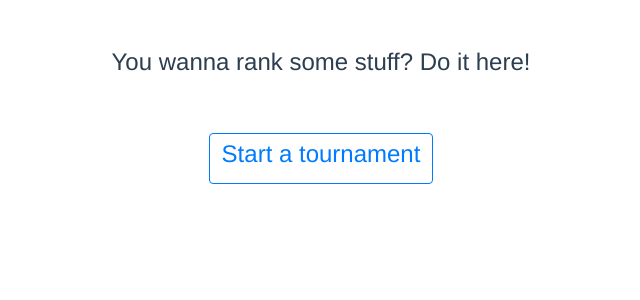
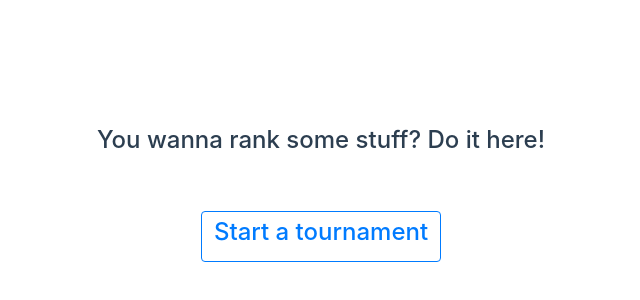
Before and after one commit to coignetp/whatsbest, a Vue app in the folder frontend/: page /mash/1/result in a window 1280 px wide. Shown: the top 300 px of the page, without its empty margins (319-959 px from the left). Built offline with nearby package versions, Linux system fonts and the light colour scheme; what vue-notification would draw is missing.

Commit message:
Change font

```diff
--- a/frontend/src/components/Home.vue
+++ b/frontend/src/components/Home.vue
@@ -1,9 +1,11 @@
 <template>
   <div class="big_button">
-    <b-row align-h="center" class="my-5 mx-3"><h4>You wanna rank some stuff? Do it here!</h4></b-row>
-    <b-row align-h="center">
-      <b-button variant="outline-primary" to="/mash/create"><h4>Start a tournament</h4></b-button>
-    </b-row>
+    <b-container class="pt-5 justify-content-center">
+      <b-row align-h="center" class="my-5 mx-3"><h4>You wanna rank some stuff? Do it here!</h4></b-row>
+      <b-row align-h="center">
+        <b-button variant="outline-primary" to="/mash/create"><h4>Start a tournament</h4></b-button>
+      </b-row>
+    </b-container>
   </div>
 </template>
 
--- a/frontend/src/style.css
+++ b/frontend/src/style.css
@@ -58,7 +58,9 @@ h1, h2 {
 }
 
 .app {
-  font-family: Avenir, Helvetica, Arial, sans-serif;
+  font-family: -apple-system, BlinkMacSystemFont, "Segoe UI", "Roboto", "Oxygen",
+    "Ubuntu", "Cantarell", "Fira Sans", "Droid Sans", "Helvetica Neue",
+    sans-serif;
   -webkit-font-smoothing: antialiased;
   -moz-osx-font-smoothing: grayscale;
   text-align: center;
```
